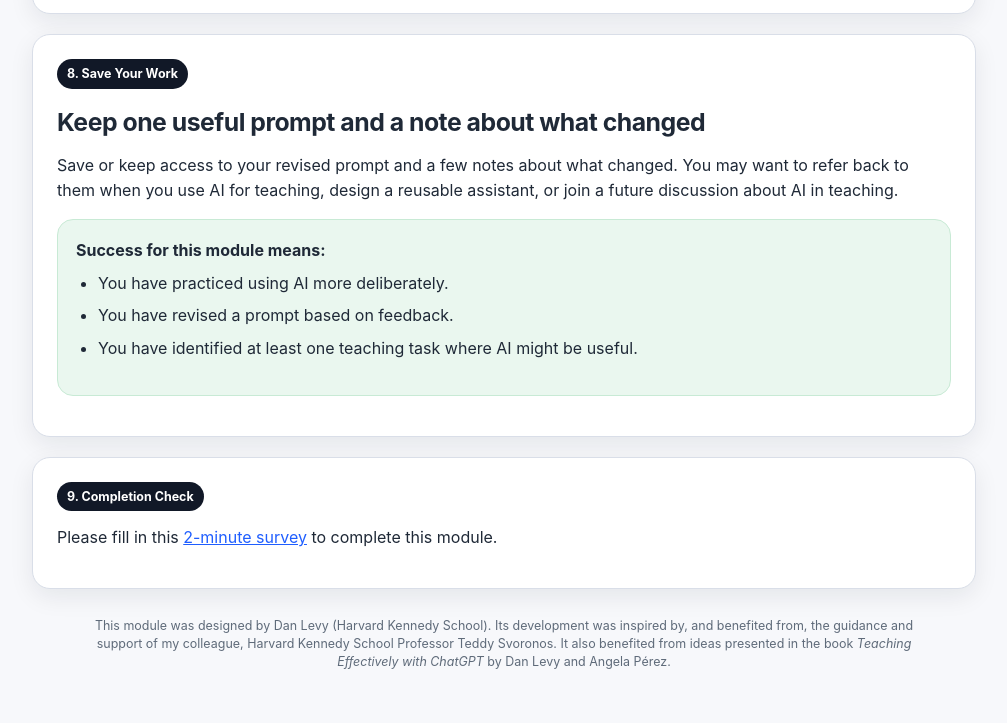
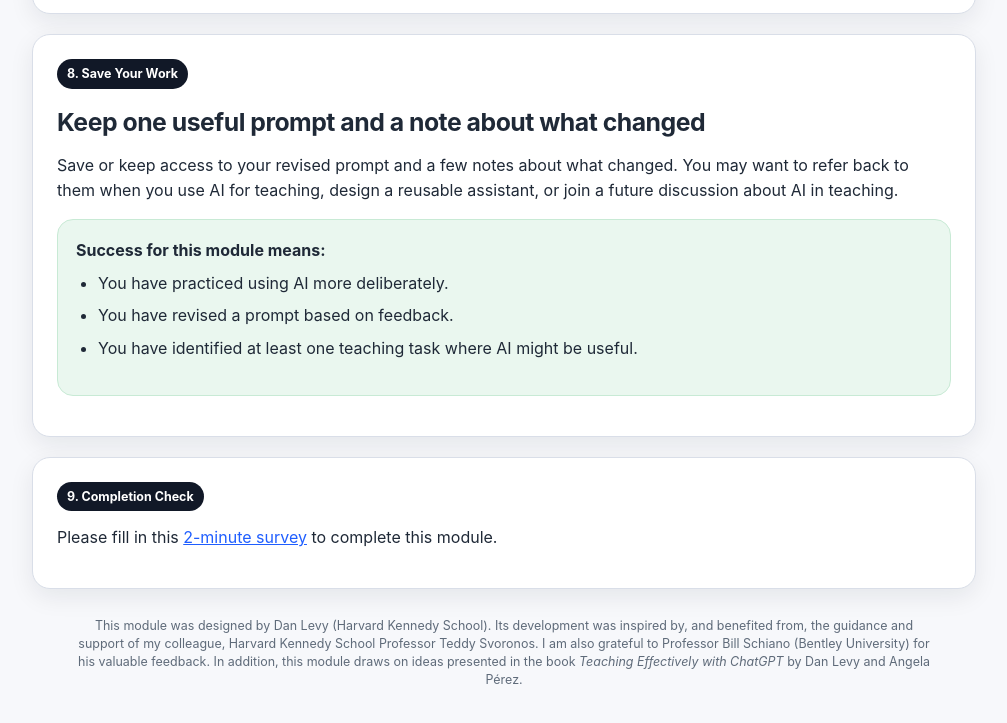
Before and after one commit to danmlevy/prompting-for-teaching, a plain HTML site: page index.html in a window 1280 px wide. Shown: the part 5148-5871 px from the top of the page, without its empty margins (136-1143 px from the left). Drawn offline with Linux system fonts and the light colour scheme.

Commit message:
Update footer acknowledgments

```diff
--- a/index.html
+++ b/index.html
@@ -213,7 +213,7 @@ Context: This is for... My students are... The teaching goal is... One constrain
       <p>Please fill in this <a href="https://forms.gle/nnZ7uhXR2ydXVe8u6" target="_blank" rel="noopener noreferrer">2-minute survey</a> to complete this module.</p>
     </section>
 
-    <p class="footer-note">This module was designed by Dan Levy (Harvard Kennedy School). Its development was inspired by, and benefited from, the guidance and support of my colleague, Harvard Kennedy School Professor Teddy Svoronos. It also benefited from ideas presented in the book <em>Teaching Effectively with ChatGPT</em> by Dan Levy and Angela Pérez.</p>
+    <p class="footer-note">This module was designed by Dan Levy (Harvard Kennedy School). Its development was inspired by, and benefited from, the guidance and support of my colleague, Harvard Kennedy School Professor Teddy Svoronos. I am also grateful to Professor Bill Schiano (Bentley University) for his valuable feedback. In addition, this module draws on ideas presented in the book <em>Teaching Effectively with ChatGPT</em> by Dan Levy and Angela Pérez.</p>
   </main>
   <script>
     function copyTextFromTextarea(textareaId, statusId, successMessage) {
```
